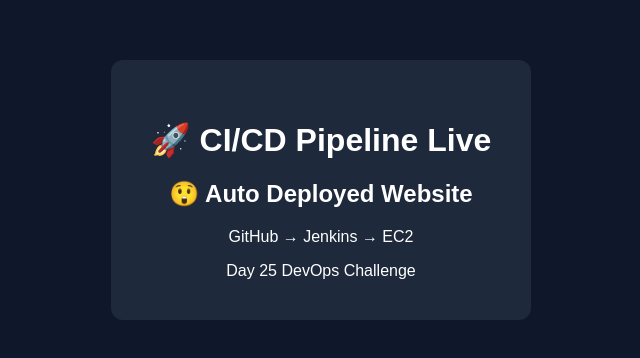
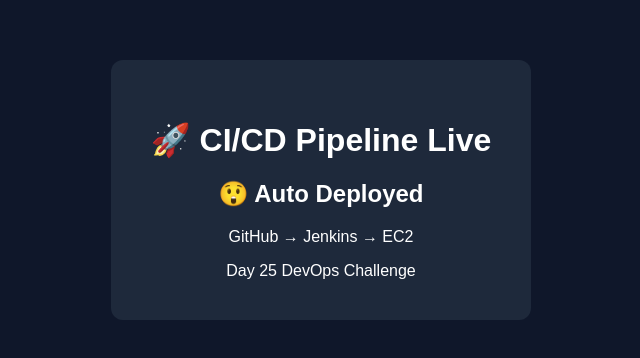
Before and after one commit to Nilesh-Kasurde/cicd-ui-app, a website: page public/index.html in a window 1280 px wide. Shown: the part 218-576 px from the top of the page, without its empty margins (319-959 px from the left). Drawn offline with Linux system fonts and the light colour scheme.

Commit message:
Test Poll SCM

```diff
--- a/public/index.html
+++ b/public/index.html
@@ -7,7 +7,7 @@
 <body>
   <div class="card">
     <h1>🚀 CI/CD Pipeline Live</h1>
-    <h2> 😲 Auto Deployed Website </h2>
+    <h2> 😲 Auto Deployed </h2>
     <p>GitHub → Jenkins → EC2</p>
     <span>Day 25 DevOps Challenge</span>
   </div>
```
